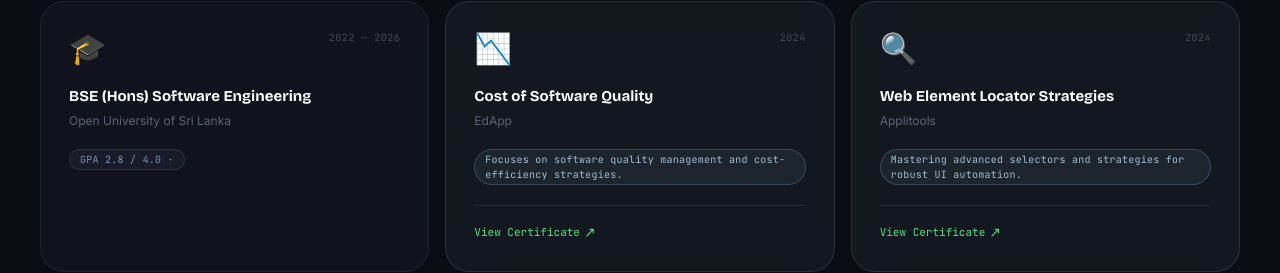
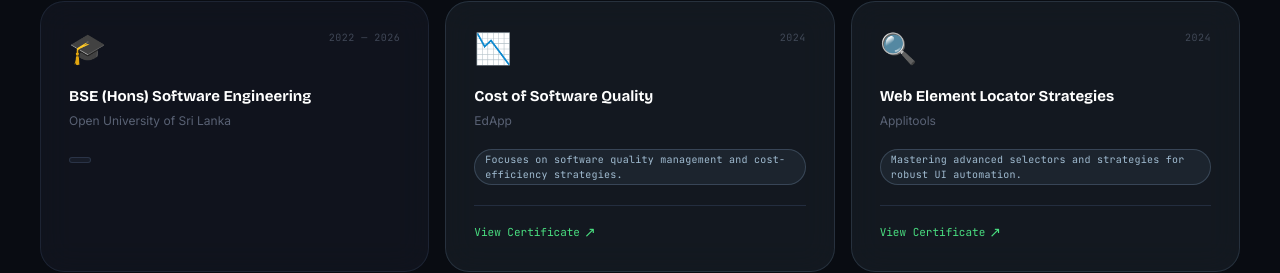
Before and after one commit to thushaniwanigasinghe/My-Portfolio, a React app: page / in a window 1280 px wide. Shown: the part 3925-4198 px from the top of the page. Built offline with nearby package versions, Linux system fonts and the light colour scheme; the HTML template or start-up script is replaced by a standard one.

Commit message:
fixed a bug in code

```diff
--- a/src/App.jsx
+++ b/src/App.jsx
@@ -189,7 +189,6 @@ const EDUCATION = [
     icon: "🎓",
     degree: "BSE (Hons) Software Engineering",
     institution: "Open University of Sri Lanka",
-    detail: "GPA 2.8 / 4.0 · ",
     warm: true,
   },
 
```
